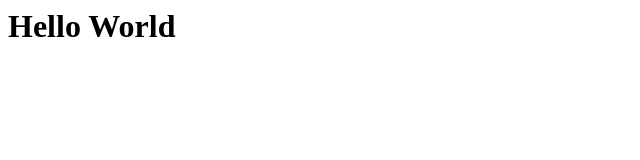
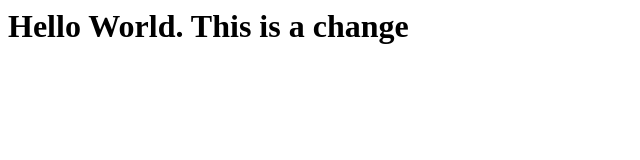
Before and after one commit to aleemkirk/hello-world, a plain HTML site: page index.html in a window 1280 px wide. Shown: the whole page, without its empty margins (0-640 px from the left). Drawn offline with Linux system fonts and the light colour scheme.

Commit message:
Changed the heading

```diff
--- a/index.html
+++ b/index.html
@@ -1 +1 @@
-<h1>Hello World</h1>
+<h1>Hello World. This is a change</h1>
```
